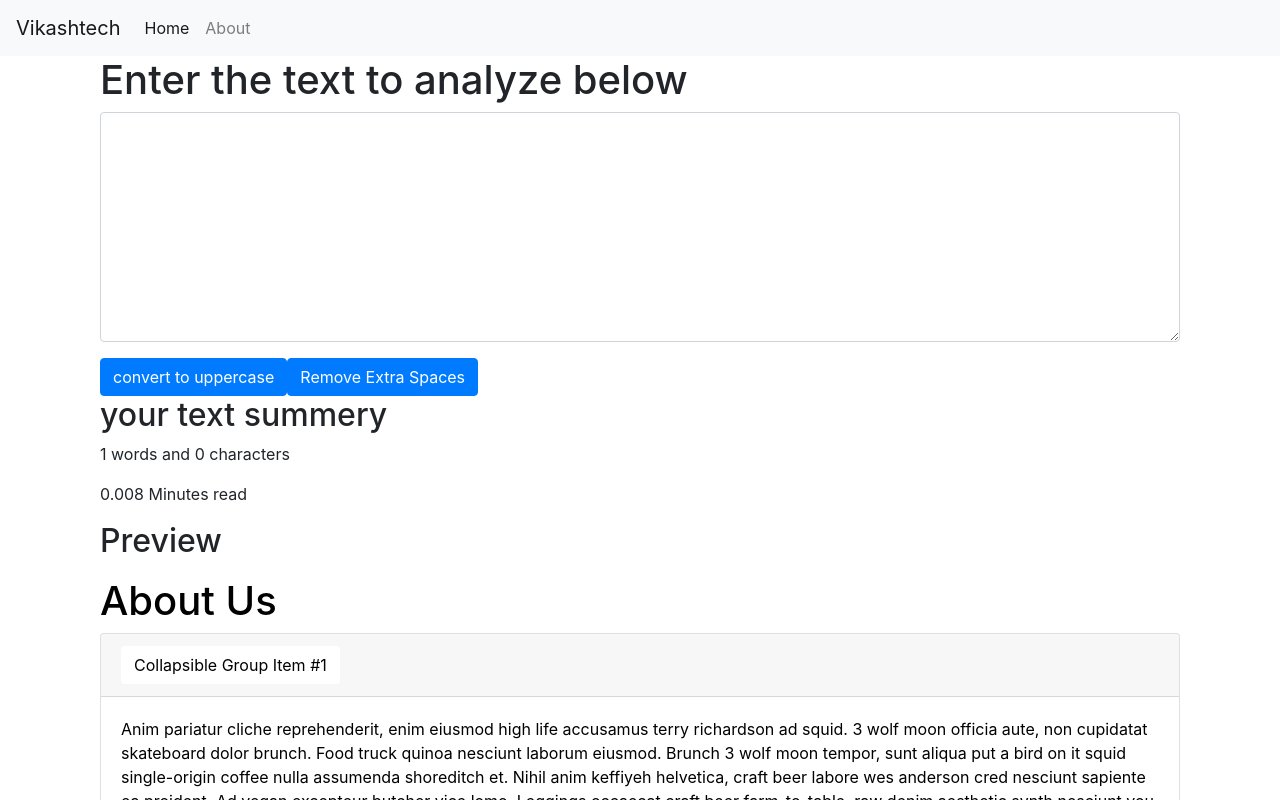
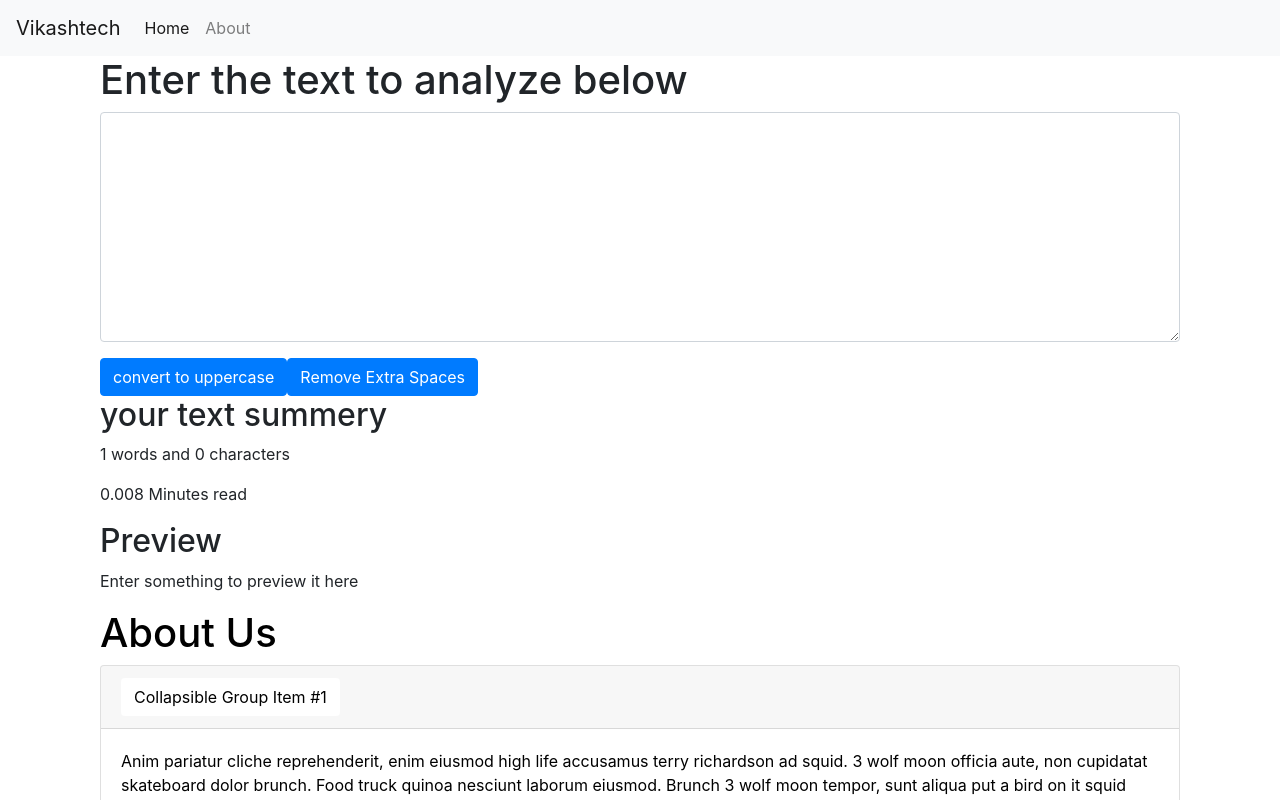
Before and after one commit to Vs74279/myapp, a React (Create React App) app: page / in a window 1280 px wide. Shown: the top 800 px of the page. Built offline with nearby package versions, Linux system fonts and the light colour scheme.

Commit message:
Add alert button

```diff
--- a/src/App.js
+++ b/src/App.js
@@ -1,15 +1,28 @@
 
+import { useState } from 'react';
 import './App.css';
 import About from './components/About';
+import Alert from './components/Alert';
 import Navbar from './components/Navbar';
 import TextForm from './components/TextForm';
 
 function App() {
+  const [alert, setAlert] = useState(null);
+  const showAlert =(message,type)=>{
+       setAlert({
+        message:message,
+        type:type
+       })
+       setTimeout(() =>{
+        setAlert(null);
+       },1500);
+  }
   return (
     <>
      <Navbar title="Vikashtech"/>
+     <Alert Alert={alert}/>
      <div className='container'>
-      <TextForm heading='Enter the text to analyze below'/>
+      <TextForm showAlert={showAlert} heading='Enter the text to analyze below'/>
 
      <About/>
       </div>
--- /dev/null
+++ b/src/components/Alert.js
@@ -0,0 +1,18 @@
+import React from 'react'
+
+function Alert(props) {
+    const capitalize =(word) =>{
+        const lower = word.toLowerCase();
+        return lower.charAt(0).toUpperCase()+ lower.slice(1);
+    }
+  return (
+
+     props.Alert && <div className={"alert alert-$(props.alert.type) alert-dismissible fade show"} role="alert">
+         <strong>{capitalize(props.Alert.type)}</strong>:{props.Alert.message}
+
+      </div>
+
+  )
+}
+
+export default Alert
--- a/src/components/TextForm.js
+++ b/src/components/TextForm.js
@@ -5,16 +5,19 @@ export default function TextForm(props) {
           console.log("uppercase was clicked" + text);
           let newText = text.toUpperCase();
           setText(newText)
+          props.showAlert("Converted to uppercase!","success");
 
     }
     const handleOnChange =(Event)=>{
           console.log("On change");
           setText(Event.target.value);
 
+
     }
     const handleExtraSpaces =() =>{
       let newText = text.split(/[ ]+/)
       setText(newText.join(" "))
+      props.showAlert("Handle Extra spaces!","success");
     }
     const [text,setText] =useState("");
 
@@ -31,7 +34,7 @@ export default function TextForm(props) {
     <p>{text.split(" ").length} words and {text.length} characters</p>
     <p>{0.008 * text.split(" ").length} Minutes read</p>
     <h2>Preview</h2>
-    <p>{text}</p>
+    <p>{text.length>0?text:"Enter something to preview it here"}</p>
     </div>
 
   )
```
